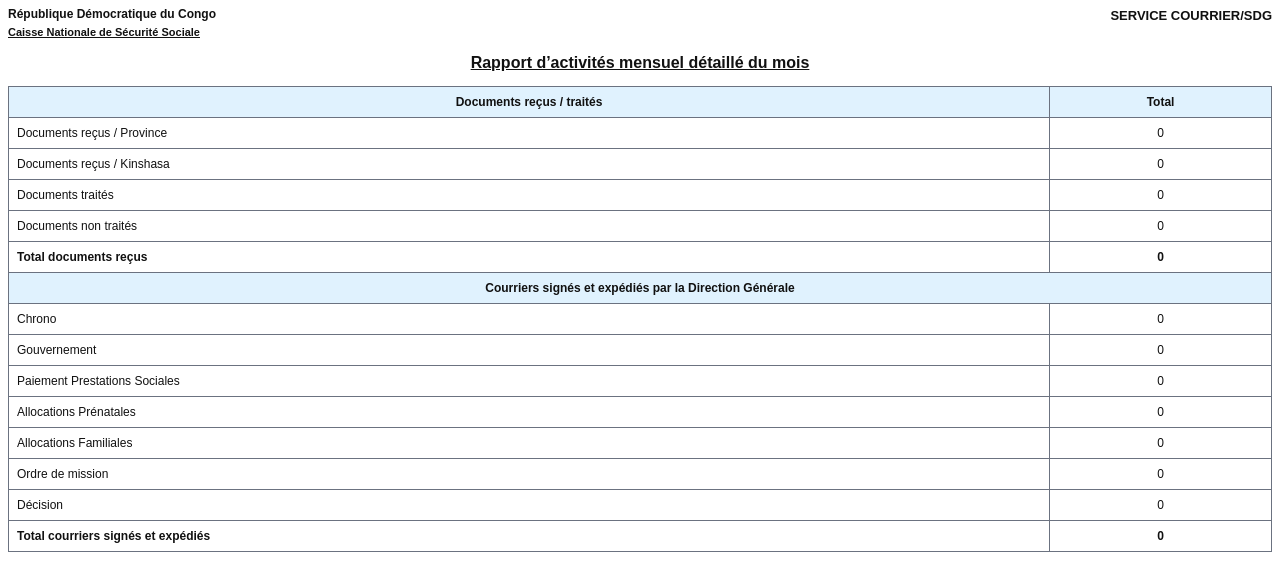
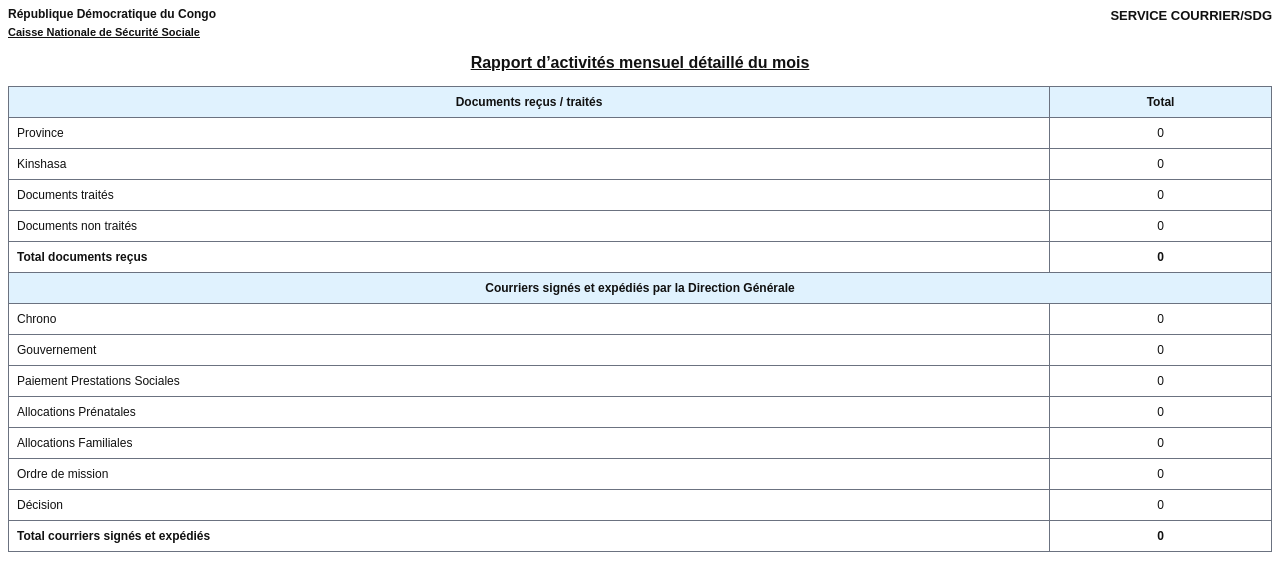
Before and after one commit to gestionsdg/traitement-des-documents, a Django app: template templates/documents/rapport_activites_mensuel_detaille_pdf.html in a window 1280 px wide. Shown: the top 570 px of the page. Run offline with Django 5.2, Linux system fonts and the light colour scheme; the template is opened without the code that fills it, so the values that code supplies are empty.

Commit message:
Modification des champs documents recus rapport mensuel PDF

```diff
--- a/templates/documents/rapport_activites_mensuel_detaille_pdf.html
+++ b/templates/documents/rapport_activites_mensuel_detaille_pdf.html
@@ -125,12 +125,12 @@
 
     <tbody>
       <tr>
-        <td class="label">Documents reçus / Province</td>
+        <td class="label">Province</td>
         <td class="num">{{ prov|default_if_none:0|default:0 }}</td>
       </tr>
 
       <tr>
-        <td class="label">Documents reçus / Kinshasa</td>
+        <td class="label">Kinshasa</td>
         <td class="num">{{ kin|default_if_none:0|default:0 }}</td>
       </tr>
 
```
